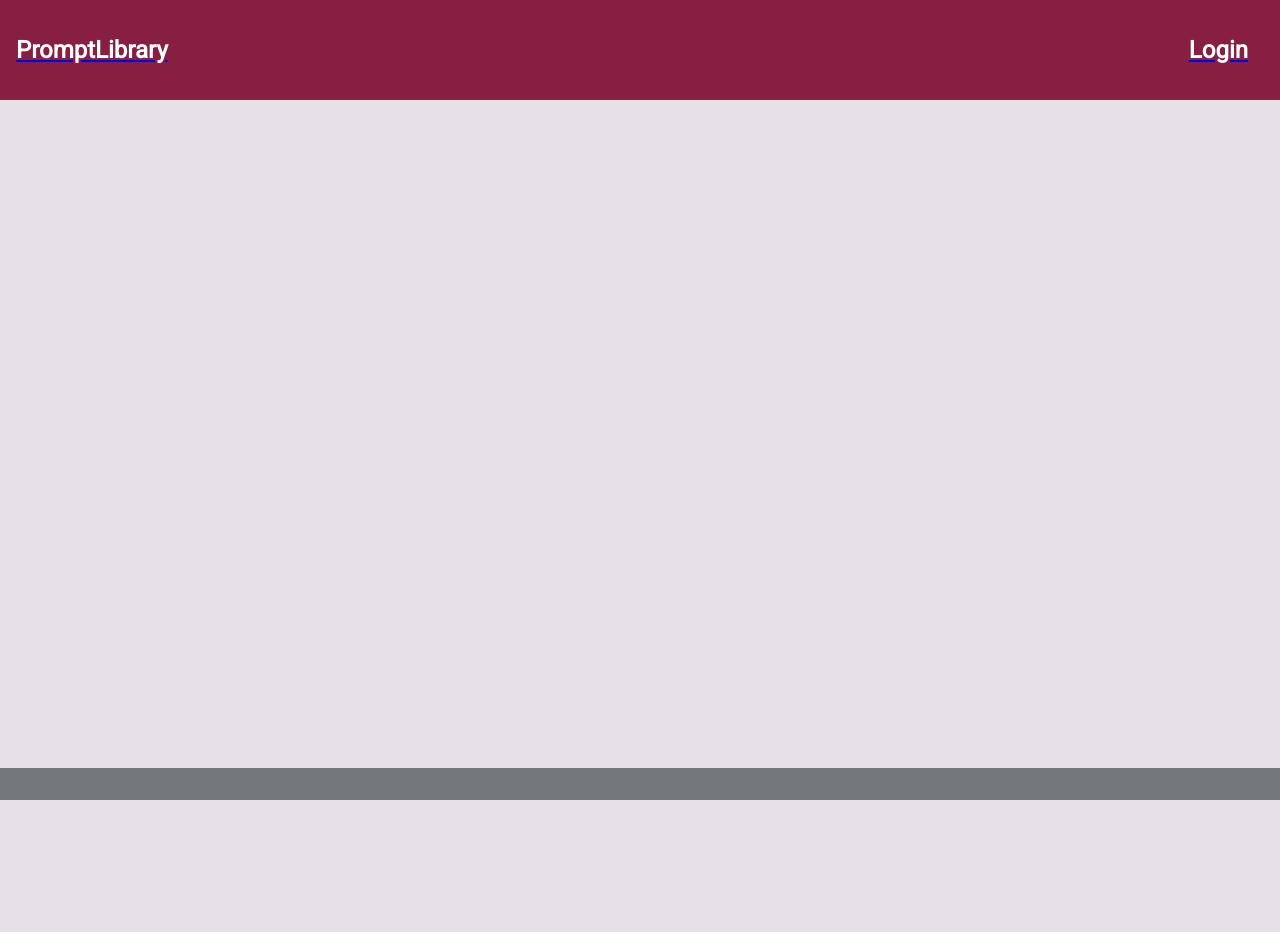
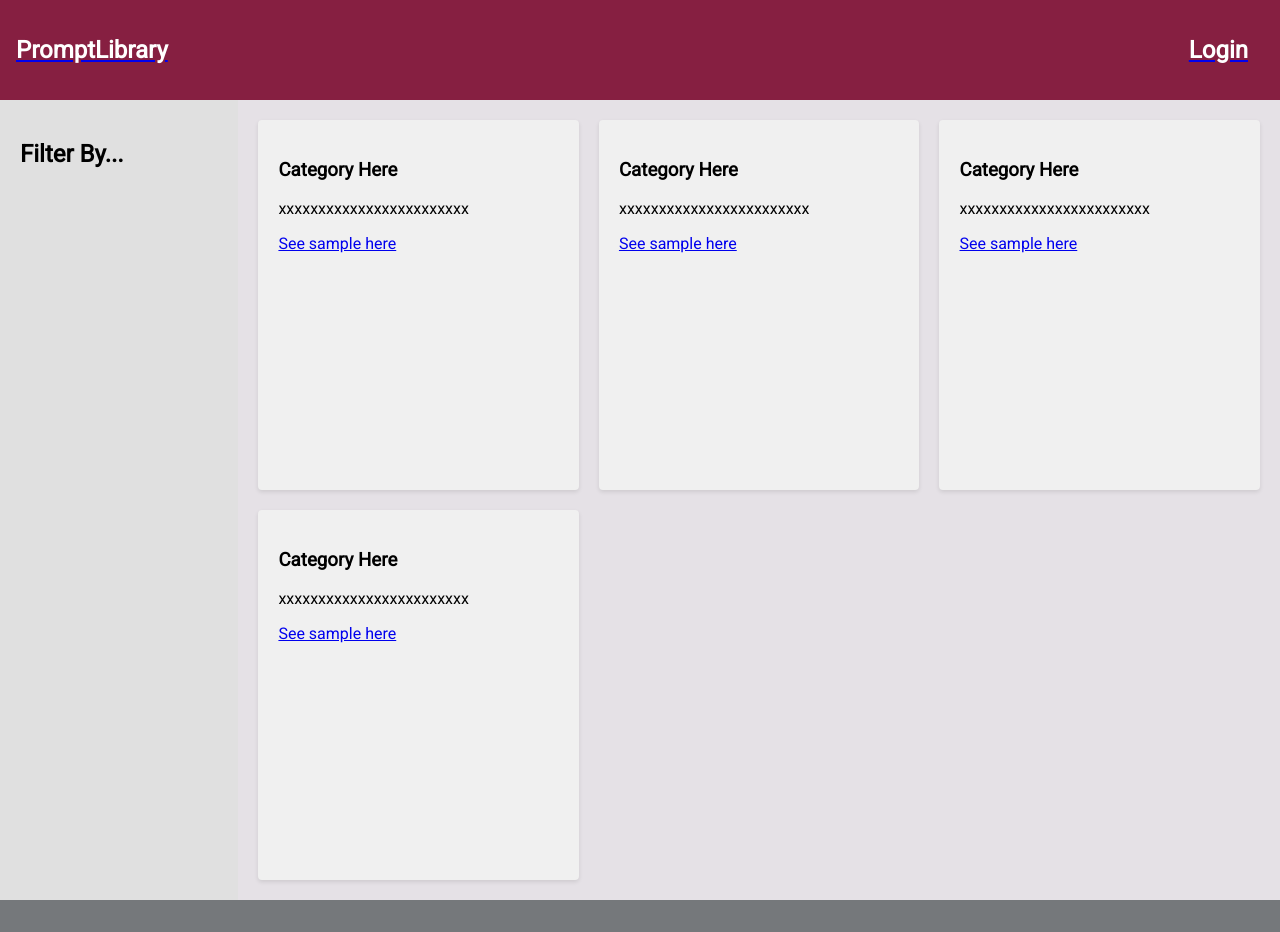
Before and after one commit to VTUL-CDRS/PromptLibrary, a Vue app in the folder Frontend/PromptLibrary/: page /database in a window 1280 px wide. Before the commit this address had no page. Before the commit the page ends 800 px from the top, so only its background shows below. Built offline with nearby package versions, Linux system fonts and the light colour scheme; a web font is replaced by a local one.

Commit message:
Finished a rough draft of the database view

```diff
--- /dev/null
+++ b/Frontend/PromptLibrary/src/Views/DatabaseView.vue
@@ -0,0 +1,60 @@
+<template>
+  <div class="database-view-container">
+    <aside class="filter-sidebar">
+      <h2>Filter By...</h2>
+      <!-- Filter options go here -->
+    </aside>
+    <section class="prompts-container">
+      <!-- Hardcoded prompts for demonstration -->
+      <div class="prompt" v-for="n in 4" :key="n">
+        <h3>Category Here</h3>
+        <p>xxxxxxxxxxxxxxxxxxxxxxxx</p>
+        <a href="#">See sample here</a>
+      </div>
+    </section>
+  </div>
+</template>
+
+<script setup>
+// Vue script setup logic will go here
+</script>
+
+<style scoped>
+.database-view-container {
+  display: flex;
+  height: 100vh; /* Adjust height as needed, considering the header height */
+}
+
+.filter-sidebar {
+  width: 250px; /* or whatever width you prefer */
+  background-color: #e0e0e0; /* your grey background */
+  padding: 20px;
+  box-sizing: border-box; /* Include padding in width */
+  overflow-y: auto; /* In case filters exceed the height */
+}
+
+.prompts-container {
+  flex-grow: 1;
+  padding: 20px;
+  display: grid;
+  grid-template-columns: repeat(auto-fit, minmax(250px, 1fr));
+  gap: 20px;
+  max-height: 50rem;
+  max-width: 200rem;
+  overflow-y: auto; /* In case prompts exceed the height */
+}
+
+.prompt {
+  background-color: #f0f0f0; /* your prompt box background */
+  padding: 20px;
+  box-shadow: 0 2px 4px rgba(0,0,0,0.1);
+  border-radius: 4px;
+  transition: box-shadow 0.3s ease;
+}
+
+.prompt:hover {
+  box-shadow: 0 5px 15px rgba(0,0,0,0.2);
+}
+
+/* Style the prompt content, like category titles, paragraphs, and links, as needed */
+</style>
--- a/Frontend/PromptLibrary/src/Views/HomeView.vue
+++ b/Frontend/PromptLibrary/src/Views/HomeView.vue
@@ -71,12 +71,16 @@ form {
       <input type="text" placeholder="Enter a prompt to search"/>
     </form>
     <div>
+      <router-link to="/database">
         <form class="search-button">
           <input class="input-button-search" type="submit" value="Search" />
         </form>
+      </router-link>
+      <router-link to="/database">
         <form class="explore-button">
           <input class="input-button-explore" type="submit" value="Explore" />
         </form>
+      </router-link>
     </div>
   </div>
 </template>
--- a/Frontend/PromptLibrary/src/components/TheFooter.vue
+++ b/Frontend/PromptLibrary/src/components/TheFooter.vue
@@ -10,16 +10,10 @@ footer {
   flex-direction: row;
   padding: 1rem;
   justify-content: space-between;
-  position: fixed; /* or absolute */
-  bottom: 0%;
-  left: 0%;
+  bottom: 0;
+  left: 0;
   width: 100%;
   background-color: var(--footer-color);
-}
-
-
-.header-text {
-  color: var(--white-text);
 }
 
 </style>
--- a/Frontend/PromptLibrary/src/components/TheHeader.vue
+++ b/Frontend/PromptLibrary/src/components/TheHeader.vue
@@ -9,9 +9,8 @@ header {
   flex-direction: row;
   padding: 1rem;
   justify-content: space-between;
-  position: fixed; /* or absolute */
   top: 0;
-  left: 0%;
+  left: 0;
   width: 100%;
   padding-right: 2rem;
   background-color: var(--header-color);
--- a/Frontend/PromptLibrary/src/router/index.ts
+++ b/Frontend/PromptLibrary/src/router/index.ts
@@ -1,6 +1,7 @@
 import { createRouter, createWebHistory } from "vue-router";
 import HomeView from "../Views/HomeView.vue";
 import LoginView from "../Views/LoginView.vue";
+import DatabaseView from "../Views/DatabaseView.vue";
 
 const router = createRouter({
     history: createWebHistory(import.meta.env.BASE_URL),
@@ -17,6 +18,11 @@ const router = createRouter({
             component: LoginView,
             alias:["/login", "/login.html", "/Login"],
         },
+        {
+            path: "/database",
+            name: "database",
+            component: DatabaseView,
+        },
     ],
 });
 
```
Lines whose indentation alone changed are shown as unchanged.
